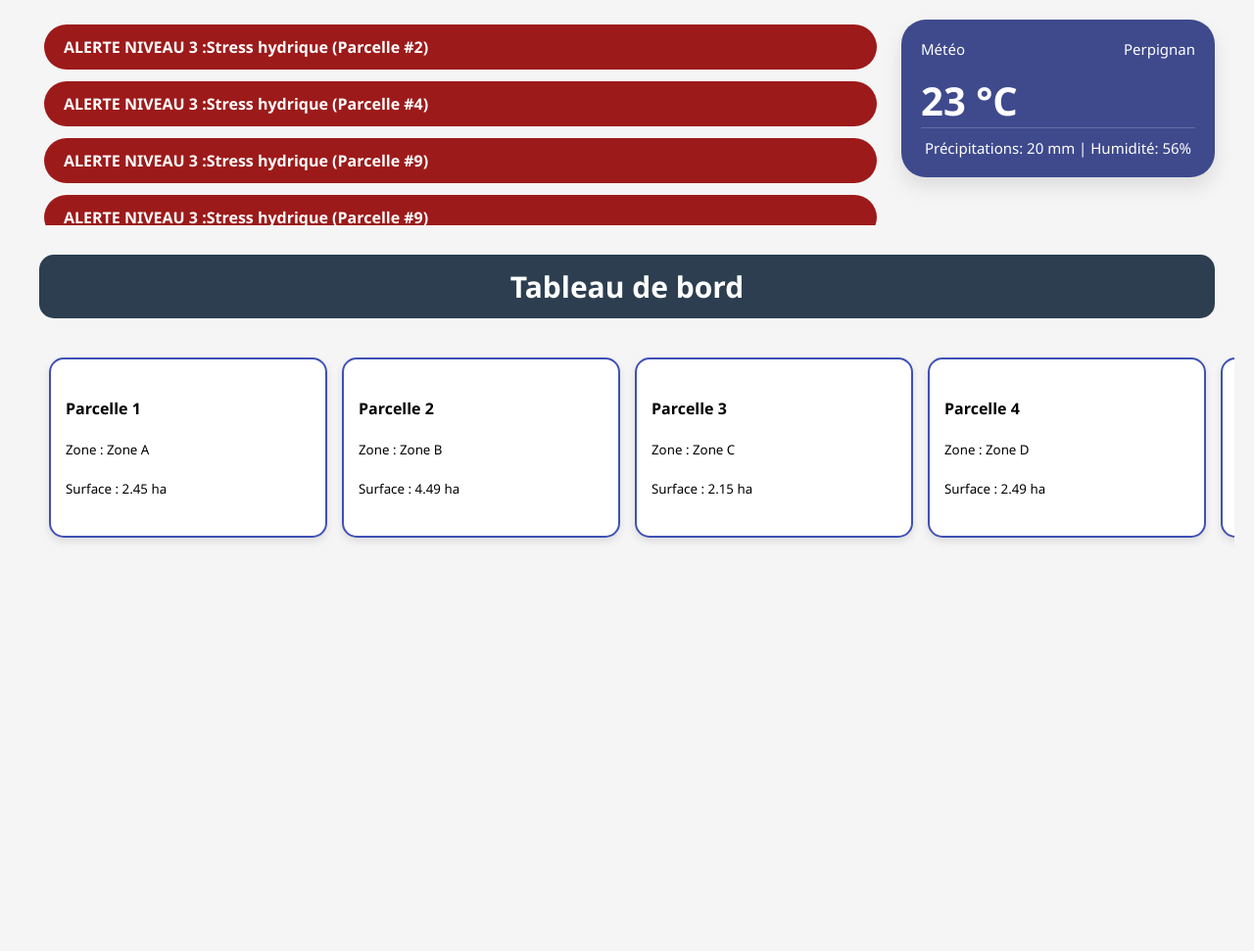
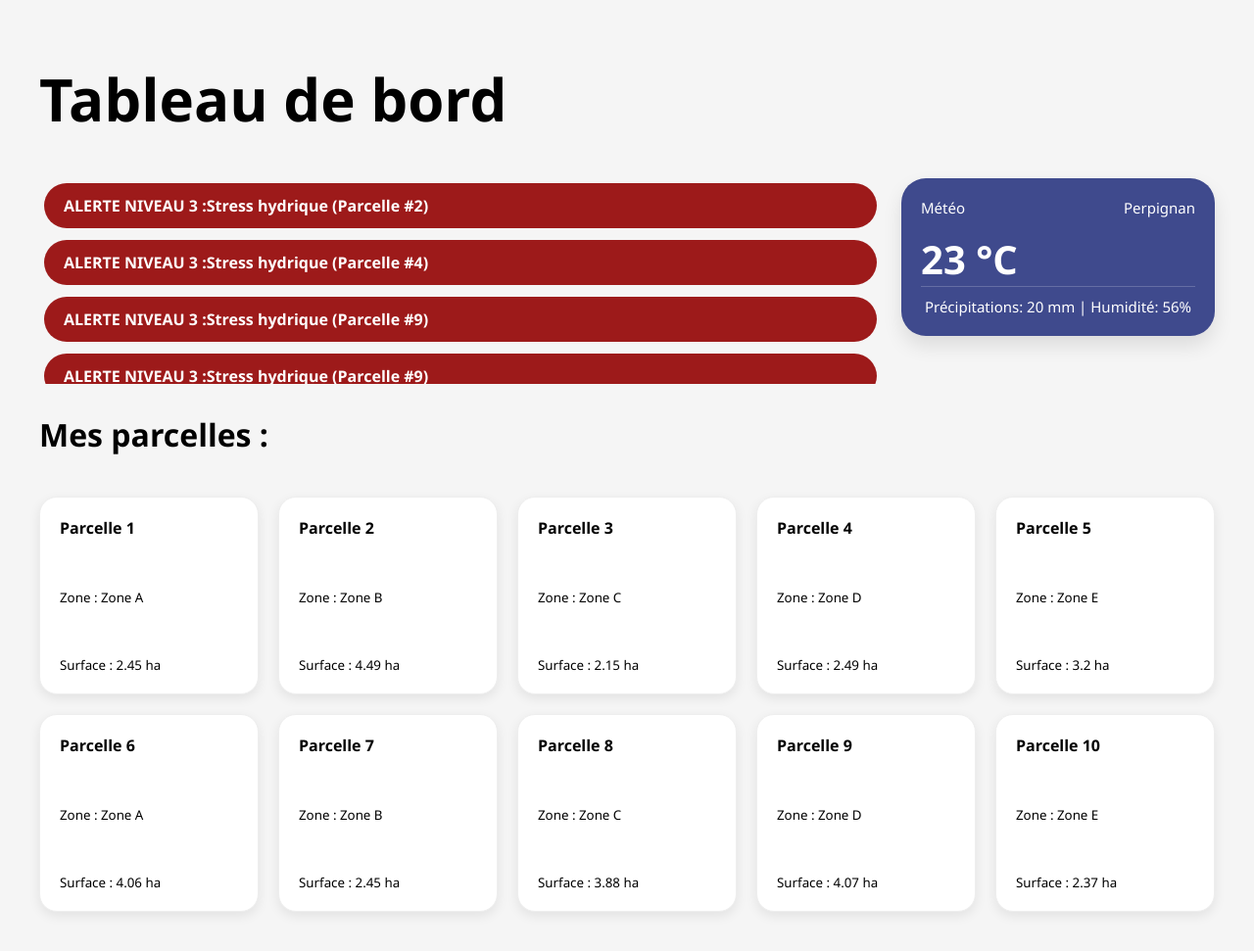
Before and after one commit to El-lulu/Projet-d-tude-B2B, a Flask app: page / in a window 1280 px wide. Shown: the part 68-1039 px from the top of the page at 98% size. Before the commit the page ends 621 px from the top, so only its background shows below. Run offline with Flask 3, Linux system fonts and the light colour scheme; data comes from the database, SQL or seed files in the repository.

Commit message:
amilioration du CSS 1

```diff
--- a/static/style.css
+++ b/static/style.css
@@ -54,6 +54,10 @@ body {
     gap: 20px;
     flex-wrap: wrap;
 }
+
+.dashboard_title{
+        font-size: 60px;
+    }
 
 .alerts_container {
     display: flex;
@@ -121,28 +125,29 @@ body {
 }
 
 .parcelles {
-    display: flex;
-    overflow-x: auto;
-    gap: 15px;
-    padding: 20px 10px;
+    display: grid;
+    grid-template-columns: repeat(5, 1fr);
+    gap: 20px;
+    padding: 20px 0;
     width: 100%;
-    scrollbar-width: thin;
 }
 
 .parcelles_info {
-    min-width: 250px;
-    height: 150px;
-    flex-shrink: 0;
-    border: 2px solid #3f51b5;
-    border-radius: 15px;
-    padding: 15px;
+    background: white;
+    border-radius: 18px;
+    padding: 20px;
+    box-shadow: 0 4px 12px rgba(0,0,0,0.08);
+    position: relative;
+    overflow: hidden;
     display: flex;
     flex-direction: column;
-    justify-content: center;
-    box-shadow: 0 4px 8px rgba(0,0,0,0.1);
-    background: white;
-    word-break: break-word;
+    justify-content: space-between;
+    min-height: 160px;
+    transition: transform 0.2s ease;
+    border: 1px solid #eee;
 }
+
+
 
 @media (max-width: 768px) {
     .nav_bar {
@@ -165,6 +170,8 @@ body {
         min-width: 220px;
         height: 130px;
     }
+
+
 }
 
 @media (max-width: 480px) {
--- a/templates/main.html
+++ b/templates/main.html
@@ -18,9 +18,10 @@
 
     <main class="container">
 
+        <h1 class="dashboard_title">Tableau de bord</h1>
+
         <div class="dashboard_top">
             <div class="alerts_container">
-            <!-- On boucle sur la liste des alertes reçues -->
             {% for alerte in alertes_critiques %}
                 <div class="alert_box">
                     <span>ALERTE NIVEAU 3 : </span> {{ alerte['type'] }}
@@ -43,7 +44,9 @@
             </div>
         </div>
 
-        <h1 class="dashboard_main">Tableau de bord</h1>
+
+        <h1 class="parcelles_title">Mes parcelles :</h1>
+
 
         <div class="parcelles">
             {% for parcelle in parcelles %}
```
